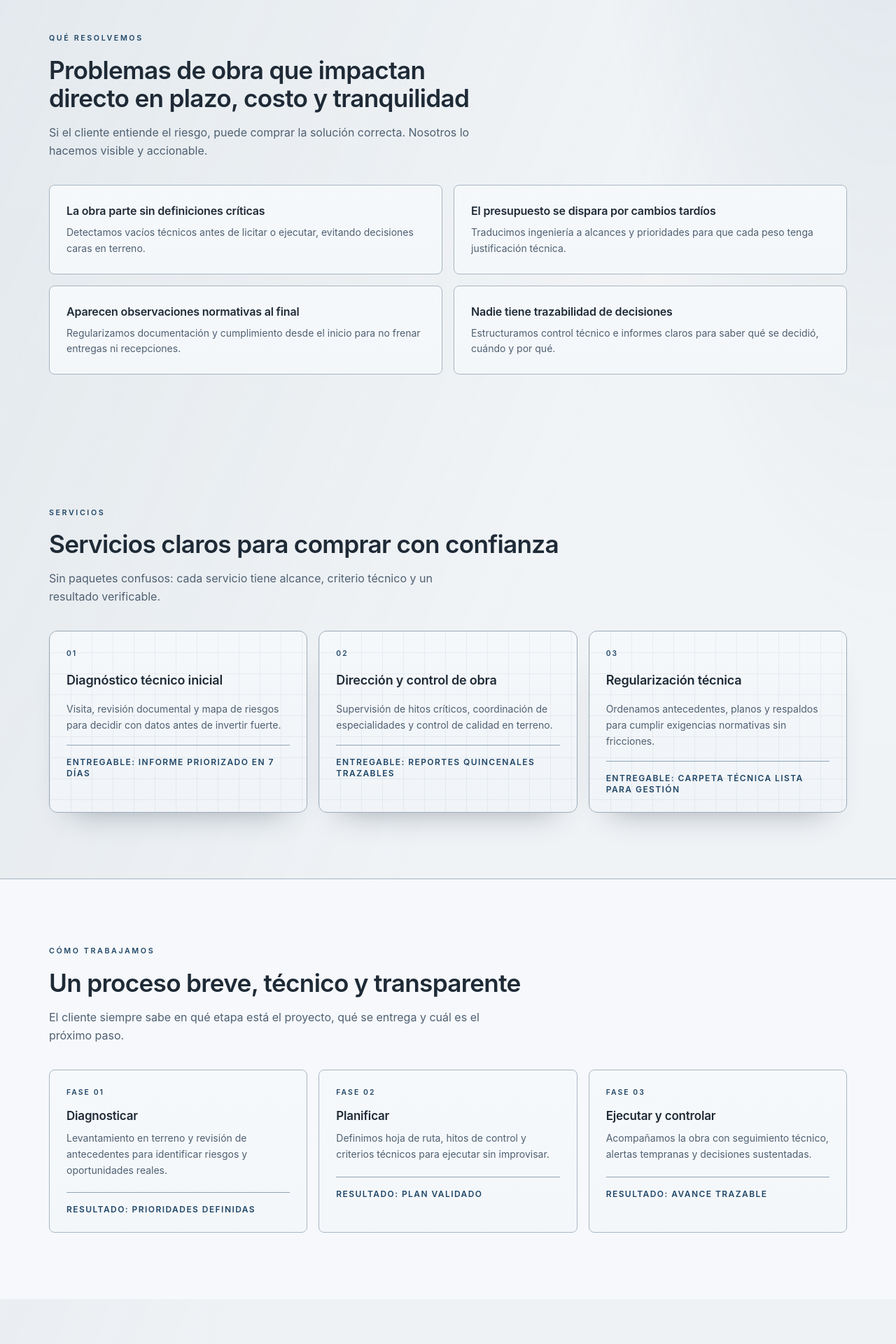
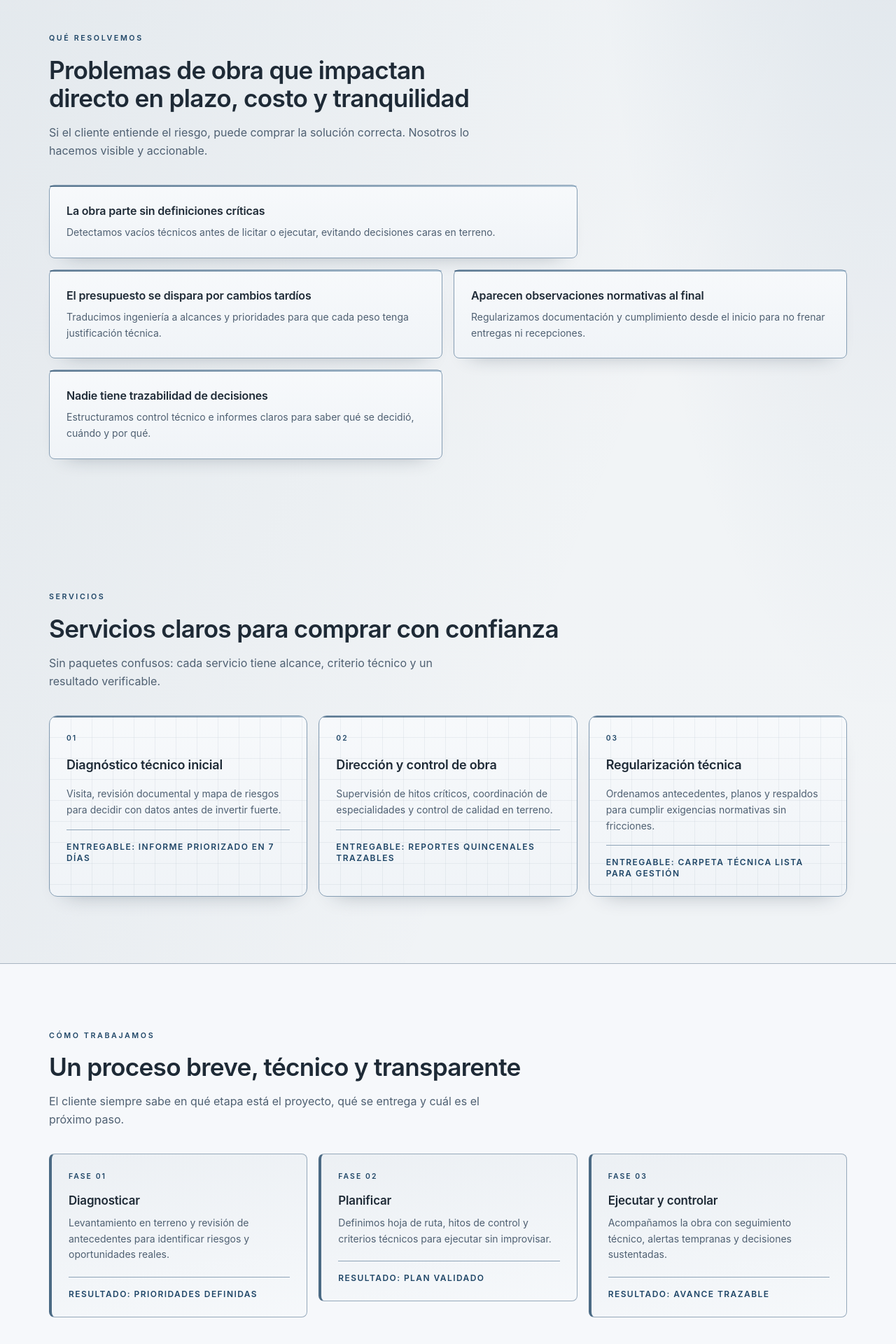
Before and after one commit to Daegon13/civil-premium-demo, a Next.js app: page / in a window 1280 px wide. Shown: the part 876-2796 px from the top of the page at 70% size. Built offline with nearby package versions, Linux system fonts and the light colour scheme; no server answers.

Commit message:
Refina variantes de bloques en secciones clave

```diff
--- a/src/app/globals.css
+++ b/src/app/globals.css
@@ -114,6 +114,52 @@ body {
   box-shadow: var(--shadow-cta);
 }
 
+.block-diagnostic {
+  position: relative;
+  border: 1px solid color-mix(in srgb, var(--color-border) 72%, var(--color-accent) 28%);
+  background: linear-gradient(
+    180deg,
+    color-mix(in srgb, var(--color-surface) 74%, white 26%) 0%,
+    color-mix(in srgb, var(--color-surface) 82%, var(--color-surface-muted) 18%) 100%
+  );
+  box-shadow: 0 16px 30px -24px rgba(24, 42, 60, 0.45);
+}
+
+.block-diagnostic::after {
+  content: "";
+  position: absolute;
+  inset: 0 auto auto 0;
+  width: 100%;
+  height: 2px;
+  background: linear-gradient(
+    90deg,
+    color-mix(in srgb, var(--color-accent-strong) 72%, transparent),
+    color-mix(in srgb, var(--color-accent) 36%, transparent)
+  );
+  border-top-left-radius: inherit;
+  border-top-right-radius: inherit;
+}
+
+.block-flow {
+  position: relative;
+  border: 1px solid color-mix(in srgb, var(--color-border) 84%, var(--color-accent) 16%);
+  border-left: 4px solid color-mix(in srgb, var(--color-accent-strong) 68%, var(--color-border) 32%);
+  background: linear-gradient(
+    170deg,
+    color-mix(in srgb, var(--color-surface-muted) 56%, white 44%),
+    color-mix(in srgb, var(--color-surface) 86%, white 14%)
+  );
+}
+
+.block-evidence {
+  border: 1px solid color-mix(in srgb, var(--color-border) 88%, var(--color-text-muted) 12%);
+  background: linear-gradient(
+    180deg,
+    color-mix(in srgb, var(--color-surface) 88%, white 12%),
+    color-mix(in srgb, var(--color-surface-muted) 92%, white 8%)
+  );
+}
+
 .technical-grid {
   position: relative;
 }
@@ -166,17 +212,6 @@ body {
   animation: layerSweep 5.2s ease-in-out 2;
 }
 
-.card-lift {
-  transition: transform 260ms ease, border-color 260ms ease, box-shadow 260ms ease, background-color 260ms ease;
-}
-
-.card-lift:hover {
-  transform: translateY(-4px);
-  border-color: var(--color-border-strong);
-  box-shadow: var(--shadow-soft);
-  background-color: color-mix(in srgb, var(--color-surface) 68%, white 32%);
-}
-
 @keyframes fadeUp {
   from {
     opacity: 0;
--- a/src/components/sections/ProblemsSolved.tsx
+++ b/src/components/sections/ProblemsSolved.tsx
@@ -29,11 +29,13 @@ export function ProblemsSolved() {
           description="Si el cliente entiende el riesgo, puede comprar la solución correcta. Nosotros lo hacemos visible y accionable."
         />
 
-        <div className="grid gap-3.5 md:grid-cols-2 md:gap-4">
+        <div className="grid gap-3.5 md:grid-cols-6 md:gap-4">
           {problems.map((problem, index) => (
             <article
               key={problem.title}
-              className="card-lift fade-up rounded-[var(--radius-md)] border border-[var(--color-border)] bg-[linear-gradient(180deg,color-mix(in_srgb,var(--color-surface)_86%,#ffffff_14%),var(--color-surface))] px-5 py-5 sm:px-6 sm:py-6"
+              className={`block-diagnostic fade-up rounded-[var(--radius-md)] px-5 py-5 sm:px-6 sm:py-6 ${
+                index === 0 ? "md:col-span-4" : "md:col-span-3"
+              }`}
               data-stagger={String(index + 1).padStart(2, "0")}
             >
               <h3 className="text-base font-semibold tracking-[-0.01em] text-[var(--color-text)]">{problem.title}</h3>
--- a/src/components/sections/Process.tsx
+++ b/src/components/sections/Process.tsx
@@ -10,19 +10,24 @@ export function Process() {
           title="Un proceso breve, técnico y transparente"
           description="El cliente siempre sabe en qué etapa está el proyecto, qué se entrega y cuál es el próximo paso."
         />
-        <div className="grid gap-3.5 md:grid-cols-3 md:gap-4">
+        <div className="grid gap-3.5 md:grid-cols-6 md:gap-4">
+          <div className="md:col-span-2">
             <ProcessStep
               step="01"
               title="Diagnosticar"
               detail="Levantamiento en terreno y revisión de antecedentes para identificar riesgos y oportunidades reales."
               deliverable="Resultado: prioridades definidas"
             />
+          </div>
+          <div className="md:col-span-2">
             <ProcessStep
               step="02"
               title="Planificar"
               detail="Definimos hoja de ruta, hitos de control y criterios técnicos para ejecutar sin improvisar."
               deliverable="Resultado: plan validado"
             />
+          </div>
+          <div className="md:col-span-2">
             <ProcessStep
               step="03"
               title="Ejecutar y controlar"
@@ -31,6 +36,7 @@ export function Process() {
             />
           </div>
         </div>
+      </div>
     </section>
   );
 }
--- a/src/components/sections/ProjectTypes.tsx
+++ b/src/components/sections/ProjectTypes.tsx
@@ -37,9 +37,14 @@ export function ProjectTypes() {
           description="Cada encargo requiere leer el estado real del activo, ordenar prioridades y definir una estrategia de intervención viable."
         />
 
-        <div className="grid gap-3 sm:grid-cols-2 lg:grid-cols-3">
-          {projectTypes.map((item) => (
-            <article key={item.title} className="card-lift rounded-[var(--radius-md)] border border-[var(--color-border)] bg-[linear-gradient(180deg,color-mix(in_srgb,var(--color-surface)_86%,#ffffff_14%),var(--color-surface))] px-5 py-5 sm:px-6 sm:py-6">
+        <div className="grid gap-3 sm:grid-cols-2 lg:grid-cols-6">
+          {projectTypes.map((item, index) => (
+            <article
+              key={item.title}
+              className={`block-evidence rounded-[var(--radius-md)] px-5 py-5 sm:px-6 sm:py-6 ${
+                index === 0 || index === 5 ? "lg:col-span-3" : "lg:col-span-2"
+              }`}
+            >
               <p className="text-sm font-semibold tracking-[-0.01em] text-[var(--color-text)]">{item.title}</p>
               <p className="mt-2 text-sm leading-relaxed text-[var(--color-text-muted)]">{item.description}</p>
             </article>
--- a/src/components/sections/TrustBlock.tsx
+++ b/src/components/sections/TrustBlock.tsx
@@ -24,8 +24,8 @@ export function TrustBlock() {
           description="Cuando hay orden técnico desde el inicio, el proyecto gana trazabilidad, previsibilidad y control operativo."
         />
 
-        <div className="grid gap-3.5 lg:grid-cols-2 lg:gap-4">
-          <article className="rounded-[var(--radius-lg)] border border-[var(--color-border)] bg-[linear-gradient(180deg,color-mix(in_srgb,var(--color-surface)_88%,#ffffff_12%),var(--color-surface))] p-6 sm:p-7">
+        <div className="grid gap-3.5 lg:grid-cols-5 lg:gap-4">
+          <article className="block-evidence rounded-[var(--radius-lg)] p-6 sm:p-7 lg:col-span-3">
             <h3 className="text-sm font-semibold tracking-[0.1em] uppercase text-[var(--color-accent-strong)]">Con respaldo técnico</h3>
             <ul className="mt-4 space-y-3 text-sm text-[var(--color-text-muted)]">
               {withSupport.map((item) => (
@@ -34,7 +34,7 @@ export function TrustBlock() {
             </ul>
           </article>
 
-          <article className="rounded-[var(--radius-lg)] border border-[var(--color-border)] bg-[linear-gradient(180deg,color-mix(in_srgb,var(--color-surface-muted)_84%,#ffffff_16%),var(--color-surface-muted))] p-6 sm:p-7">
+          <article className="block-evidence rounded-[var(--radius-lg)] p-6 sm:p-7 lg:col-span-2">
             <h3 className="text-sm font-semibold tracking-[0.1em] uppercase text-[var(--color-text)]">Cuando se improvisa</h3>
             <ul className="mt-4 space-y-3 text-sm text-[var(--color-text-muted)]">
               {withoutSupport.map((item) => (
--- a/src/components/ui/ProcessStep.tsx
+++ b/src/components/ui/ProcessStep.tsx
@@ -7,7 +7,7 @@ type ProcessStepProps = {
 
 export function ProcessStep({ step, title, detail, deliverable }: ProcessStepProps) {
   return (
-    <article className="card-lift fade-up rounded-[var(--radius-md)] border border-[var(--color-border)] bg-[linear-gradient(180deg,color-mix(in_srgb,var(--color-surface)_84%,#ffffff_16%),var(--color-surface))] p-5 sm:p-6" data-stagger={step}>
+    <article className="block-flow fade-up rounded-[var(--radius-md)] p-5 sm:p-6" data-stagger={step}>
       <p className="text-[0.65rem] font-semibold uppercase tracking-[0.2em] text-[var(--color-accent-strong)]">Fase {step}</p>
       <h3 className="mt-3 text-[1.06rem] font-semibold tracking-[-0.01em] text-[var(--color-text)]">{title}</h3>
       <p className="mt-2 text-sm leading-relaxed text-[var(--color-text-muted)]">{detail}</p>
--- a/src/components/ui/ServiceCard.tsx
+++ b/src/components/ui/ServiceCard.tsx
@@ -7,7 +7,7 @@ type ServiceCardProps = {
 
 export function ServiceCard({ index, name, description, outcome }: ServiceCardProps) {
   return (
-    <article className="panel technical-grid card-lift fade-up relative isolate overflow-hidden p-6 sm:p-6" data-stagger={index}>
+    <article className="block-diagnostic technical-grid fade-up relative isolate overflow-hidden rounded-[var(--radius-lg)] p-6 sm:p-6" data-stagger={index}>
       <div className="relative z-10 space-y-4">
         <p className="text-[0.64rem] font-semibold uppercase tracking-[0.2em] text-[var(--color-accent-strong)]">{index}</p>
         <h3 className="text-lg font-semibold tracking-[-0.01em] text-[var(--color-text)]">{name}</h3>
```
Lines whose indentation alone changed are shown as unchanged.
